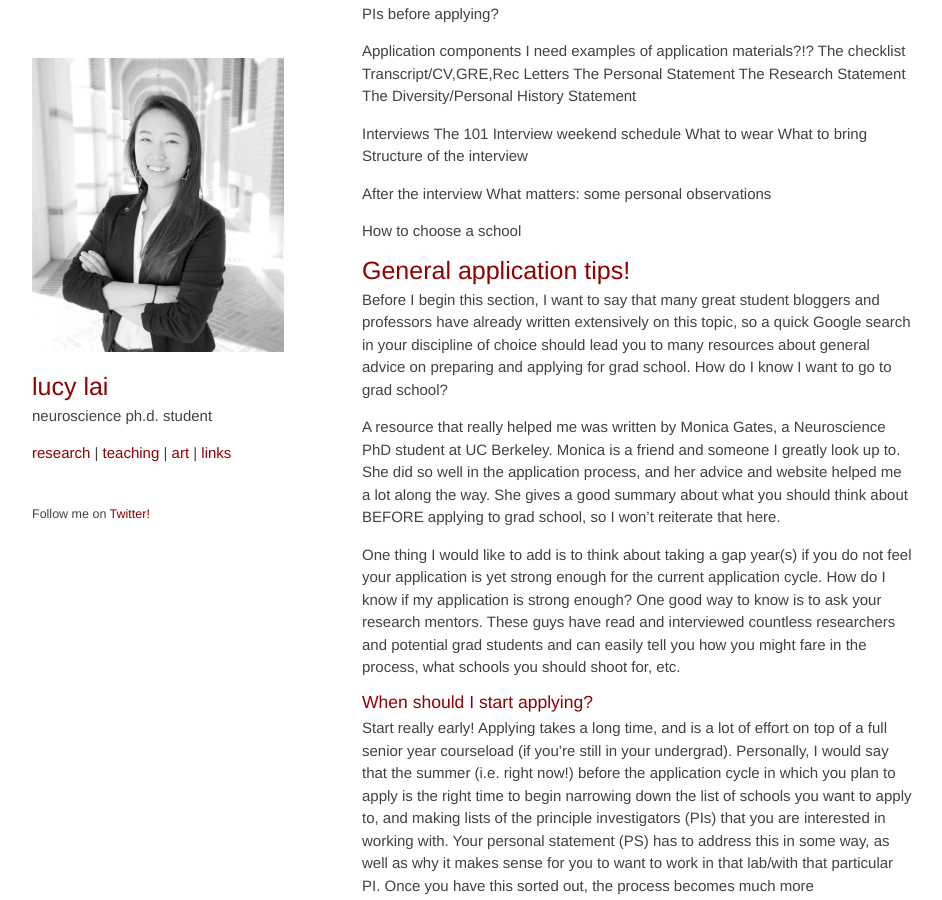
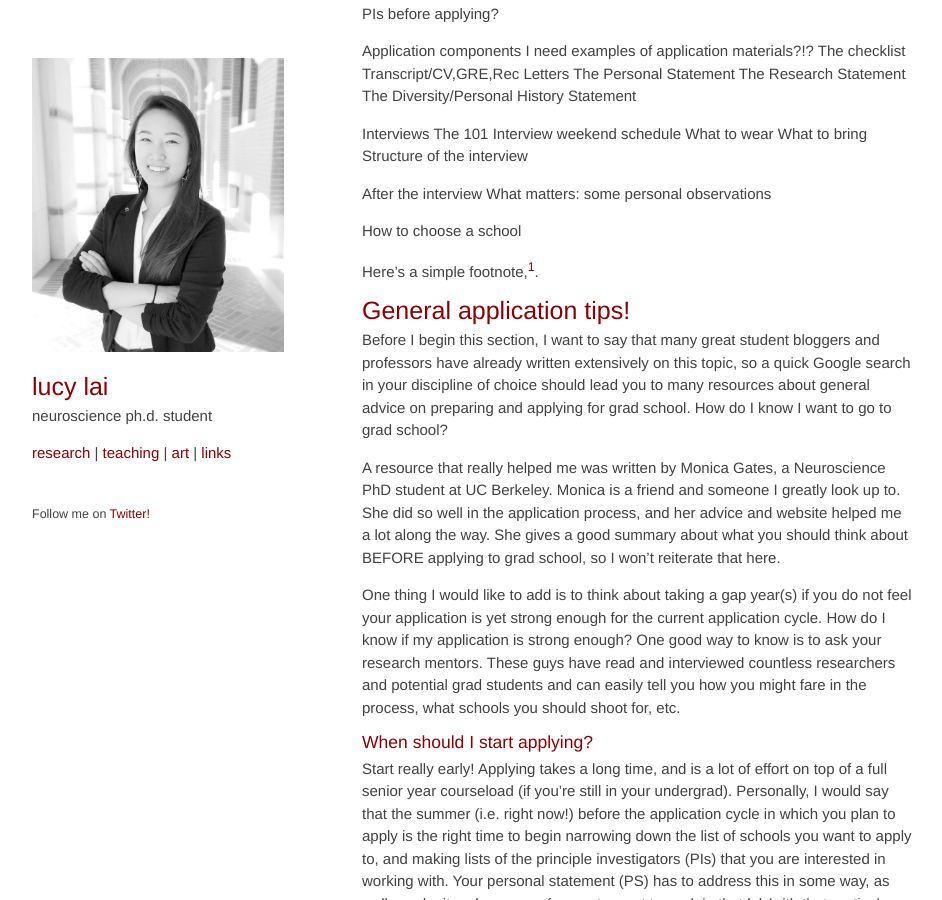
Before and after one commit to lucylai96/lucylai96.github.io, a Jekyll site: the page built from blog/gradapps.md, in a window 1280 px wide and 900 px high, scrolled down 588 px. Shown: the whole window, without its empty margins (168-1110 px from the left). Built offline with Jekyll 4.4.1, drawn with Linux system fonts in a browser that asks for light colours; our own code applies the rules of GitHub Pages for plain Markdown files; some of the changed text lies outside the part shown.

Commit message:
Update gradapps.md

```diff
--- a/blog/gradapps.md
+++ b/blog/gradapps.md
@@ -33,6 +33,10 @@ After the interview
 What matters: some personal observations
 
 How to choose a school
+
+Here's a simple footnote,[^1].
+
+[^1]: This is the first footnote. [top](https://lucy-lai.com/blog/gradapps/#fnref:1)
 
 
 # General application tips!
```
